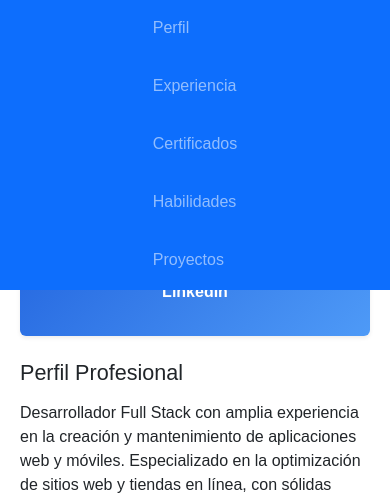
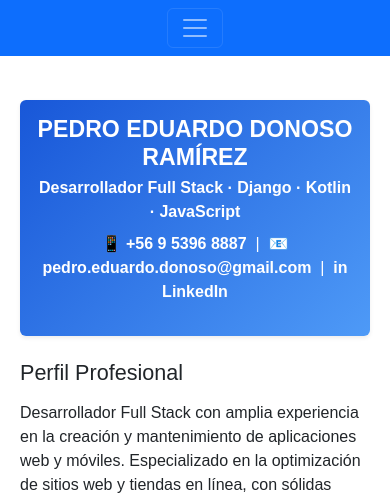
Before and after one commit to pedro-donoso/Portafolio, a Django app: page / in a window 390 px wide. Shown: the top 497 px of the page. Run offline with Django 5.2, Linux system fonts and the light colour scheme; data comes from the database, SQL or seed files in the repository.

Commit message:
navbar responsivo

```diff
--- a/core/templates/core/home.html
+++ b/core/templates/core/home.html
@@ -27,10 +27,18 @@
 
 <body>
 
-    <!-- NAVBAR BOOTSTRAP CENTRADO -->
+    <!-- NAVBAR BOOTSTRAP CENTRADO Y RESPONSIVO -->
     <nav class="navbar navbar-expand-lg navbar-dark bg-primary fixed-top">
       <div class="container justify-content-center">
-            <ul class="navbar-nav nav-underline justify-content-center">
+        <!-- Botón hamburguesa para pantallas pequeñas -->
+        <button class="navbar-toggler" type="button" data-bs-toggle="collapse" data-bs-target="#navbarContent"
+          aria-controls="navbarContent" aria-expanded="false" aria-label="Toggle navigation">
+          <span class="navbar-toggler-icon"></span>
+        </button>
+
+        <!-- Contenedor colapsable del menú -->
+        <div class="collapse navbar-collapse justify-content-center" id="navbarContent">
+          <ul class="navbar-nav nav-underline">
             <li class="nav-item">
               <a class="nav-link" href="#perfil">Perfil</a>
             </li>
@@ -47,6 +55,7 @@
               <a class="nav-link" href="#proyectos">Proyectos</a>
             </li>
           </ul>
+        </div>
       </div>
     </nav>
 
```
Lines whose indentation alone changed are shown as unchanged.
